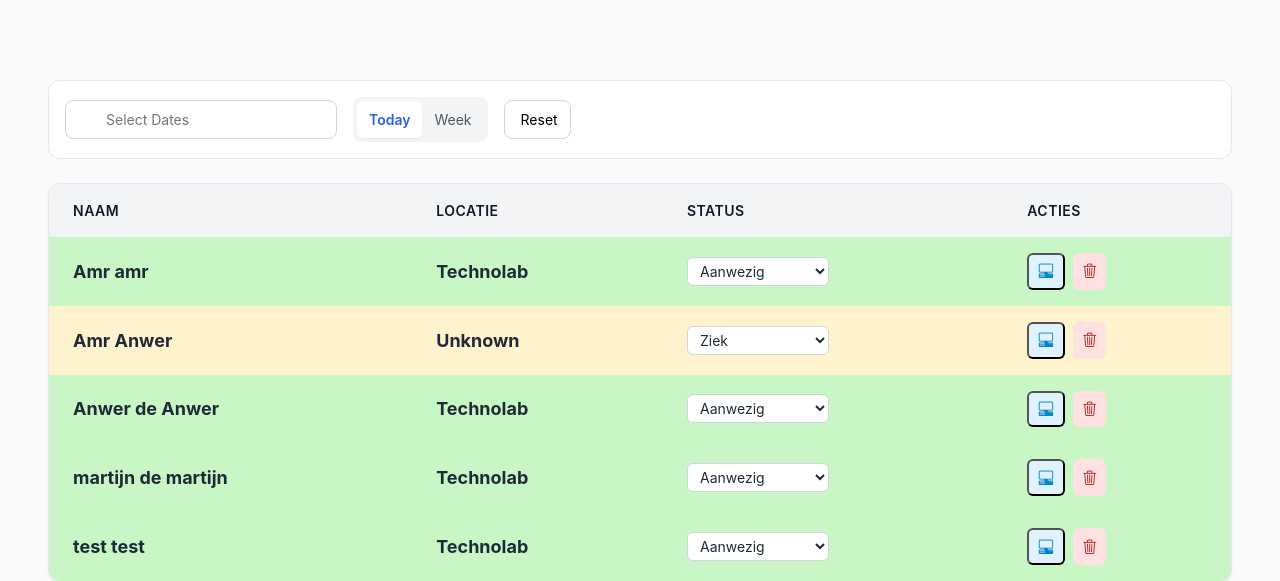
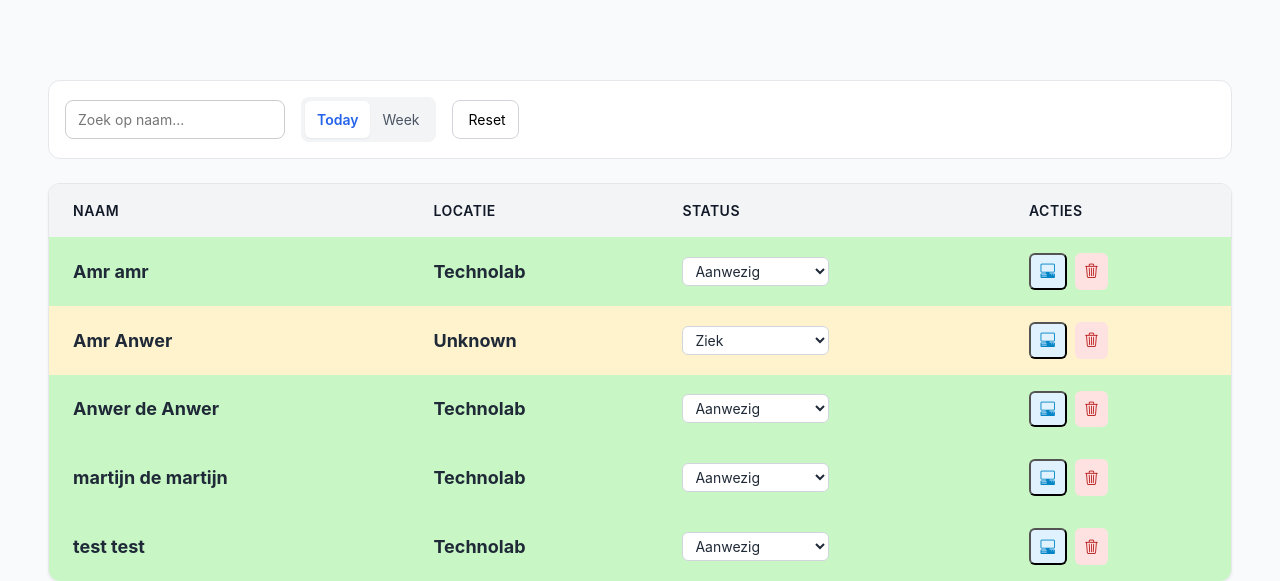
Before and after one commit to safouane070/technolab-dashboard, a PHP site: page /dagplanning.php in a window 1280 px wide. Shown: the part 64-645 px from the top of the page. Run offline with PHP 8.4, Linux system fonts and the light colour scheme; data comes from the database, SQL or seed files in the repository.

Commit message:
dagplanning filter toegevoegd

```diff
--- a/css/dagplanning.css
+++ b/css/dagplanning.css
@@ -483,3 +483,24 @@ select.filter-elements:hover {
 .werkdag.inactive { background: #e9ecef; color: #6c757d; border: 1px solid #d6d8db; }
 
 @keyframes fadeIn { from {opacity:0; transform: translateY(20px);} to {opacity:1; transform: translateY(0);} }
+
+
+/* Zoekbalk */
+.search-input {
+    position: relative;
+}
+
+.search-input input {
+    padding: 8px 12px;
+    border-radius: 8px;
+    border: 1px solid #ccc;
+    font-size: 14px;
+    width: 220px;
+    transition: border-color 0.2s;
+}
+
+.search-input input:focus {
+    outline: none;
+    border-color: #007bff;
+    box-shadow: 0 0 4px rgba(0,123,255,0.3);
+}
--- a/dagplanning.php
+++ b/dagplanning.php
@@ -11,8 +11,12 @@ $daysMap = [1 => 'werkdag_ma', 2 => 'werkdag_di', 3 => 'werkdag_wo', 4 => 'werkd
 
 if ($today >= 1 && $today <= 5) {
     $column = $daysMap[$today];
-    $db->exec("UPDATE werknemers SET status = 'Afwezig' WHERE status NOT IN ('Ziek','Eefetjes Afwezig','Op de school')");
-    $stmt = $db->prepare("UPDATE werknemers SET status = 'Aanwezig' WHERE $column = 1 AND status NOT IN ('Ziek','Eefetjes Afwezig','Op de school')");
+    $db->exec("UPDATE werknemers SET status = 'Afwezig'
+               WHERE status NOT IN ('Ziek','Eefetjes Afwezig','Op de school')");
+    $stmt = $db->prepare("UPDATE werknemers
+                          SET status = 'Aanwezig'
+                          WHERE $column = 1
+                          AND status NOT IN ('Ziek','Eefetjes Afwezig','Op de school')");
     $stmt->execute();
 }
 
@@ -29,11 +33,13 @@ if (isset($_GET['delete'])) {
     $stmt->execute([':id' => $id]);
 }
 
-$stmt = $db->query("SELECT id, voornaam, tussenvoegsel, achternaam, status FROM werknemers ORDER BY achternaam ASC, voornaam ASC");
+$stmt = $db->query("SELECT id, voornaam, tussenvoegsel, achternaam, status
+                    FROM werknemers
+                    ORDER BY achternaam ASC, voornaam ASC");
 $werknemers = $stmt->fetchAll(PDO::FETCH_ASSOC);
 ?>
 <!DOCTYPE html>
-<html lang="en">
+<html lang="nl">
 <head>
 <meta charset="utf-8"/>
 <meta name="viewport" content="width=device-width, initial-scale=1.0"/>
@@ -66,15 +72,13 @@ $werknemers = $stmt->fetchAll(PDO::FETCH_ASSOC);
     </header>
 
     <main class="main">
-        <div class="page-header">
-
-        </div>
+        <div class="page-header"></div>
 
         <div class="toolbar">
             <div class="toolbar-left">
-                <div class="date-input">
-                    <span class="material-symbols-outlined icon"></span>
-                    <input type="text" placeholder="Select Dates">
+                <!-- 🔎 Zoekveld op naam -->
+                <div class="search-input">
+                    <input type="text" id="search" placeholder="Zoek op naam...">
                 </div>
                 <div class="toggle-group">
                     <button class="toggle active">Today</button>
@@ -115,7 +119,7 @@ $werknemers = $stmt->fetchAll(PDO::FETCH_ASSOC);
                                     <option value="Afwezig" <?= $w['status']=='Afwezig'?'selected':'' ?>>Afwezig</option>
                                     <option value="Ziek" <?= $w['status']=='Ziek'?'selected':'' ?>>Ziek</option>
                                     <option value="Op de school" <?= $w['status']=='Op de school'?'selected':'' ?>>Op school</option>
-                                    <option value="Eefetjes Afwezig" <?= $w['status']=='Eefetjes Afwezig'?'selected':'' ?>>tijdelijk Afwezig</option>
+                                    <option value="Eefetjes Afwezig" <?= $w['status']=='Eefetjes Afwezig'?'selected':'' ?>>Tijdelijk Afwezig</option>
                                 </select>
                                 <input type="hidden" name="id" value="<?= $w['id'] ?>">
                             </form>
@@ -147,5 +151,7 @@ $werknemers = $stmt->fetchAll(PDO::FETCH_ASSOC);
 </section>
 
 <script src="js/details.js"></script>
+<script src="js/dagplanning.js"></script>
+
 </body>
 </html>
--- /dev/null
+++ b/js/dagplanning.js
@@ -0,0 +1,15 @@
+document.addEventListener("DOMContentLoaded", () => {
+    const searchInput = document.getElementById("search");
+    const rows = document.querySelectorAll("tbody tr");
+
+    if (searchInput) {
+        searchInput.addEventListener("keyup", () => {
+            const filter = searchInput.value.toLowerCase();
+
+            rows.forEach(row => {
+                const naam = row.cells[0].textContent.toLowerCase();
+                row.style.display = naam.includes(filter) ? "" : "none";
+            });
+        });
+    }
+});
```
Also changed, not shown: js/week.js (+20 -0 lines), week.php (+10 -70 lines).
